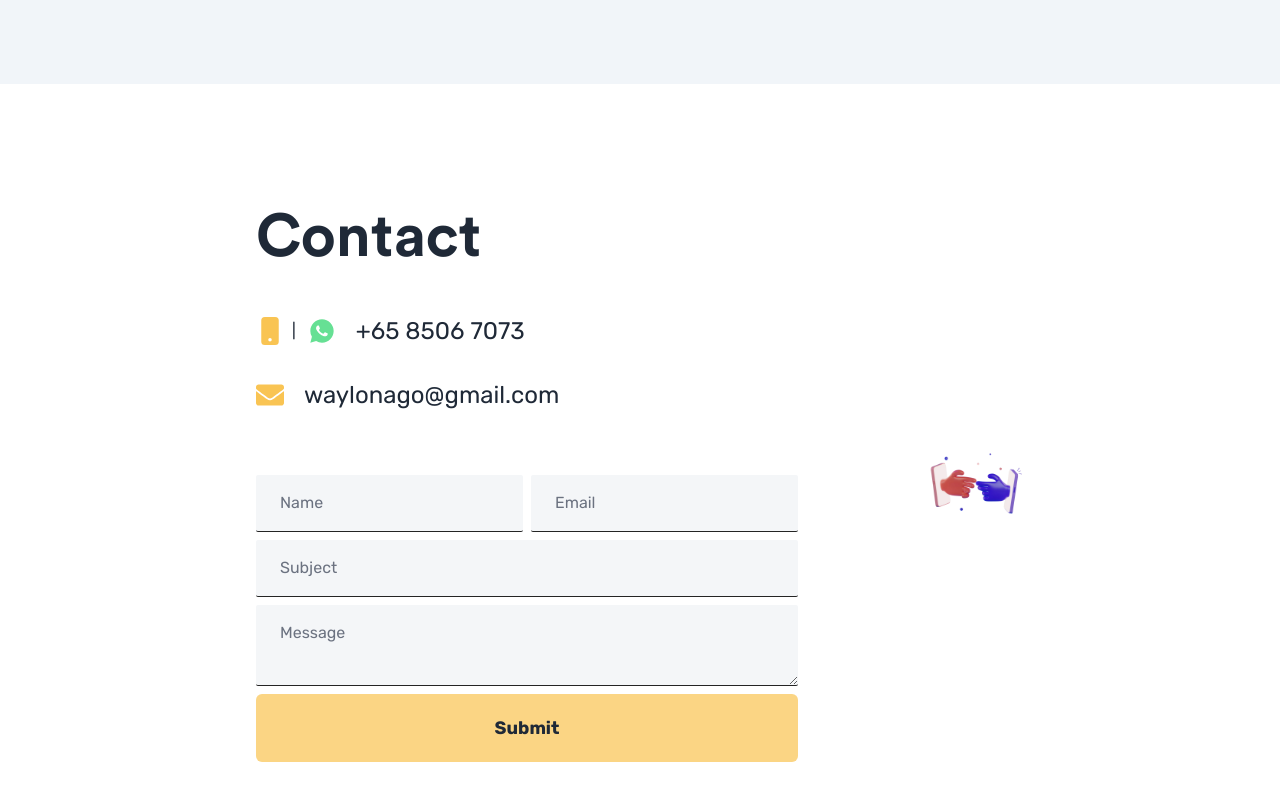
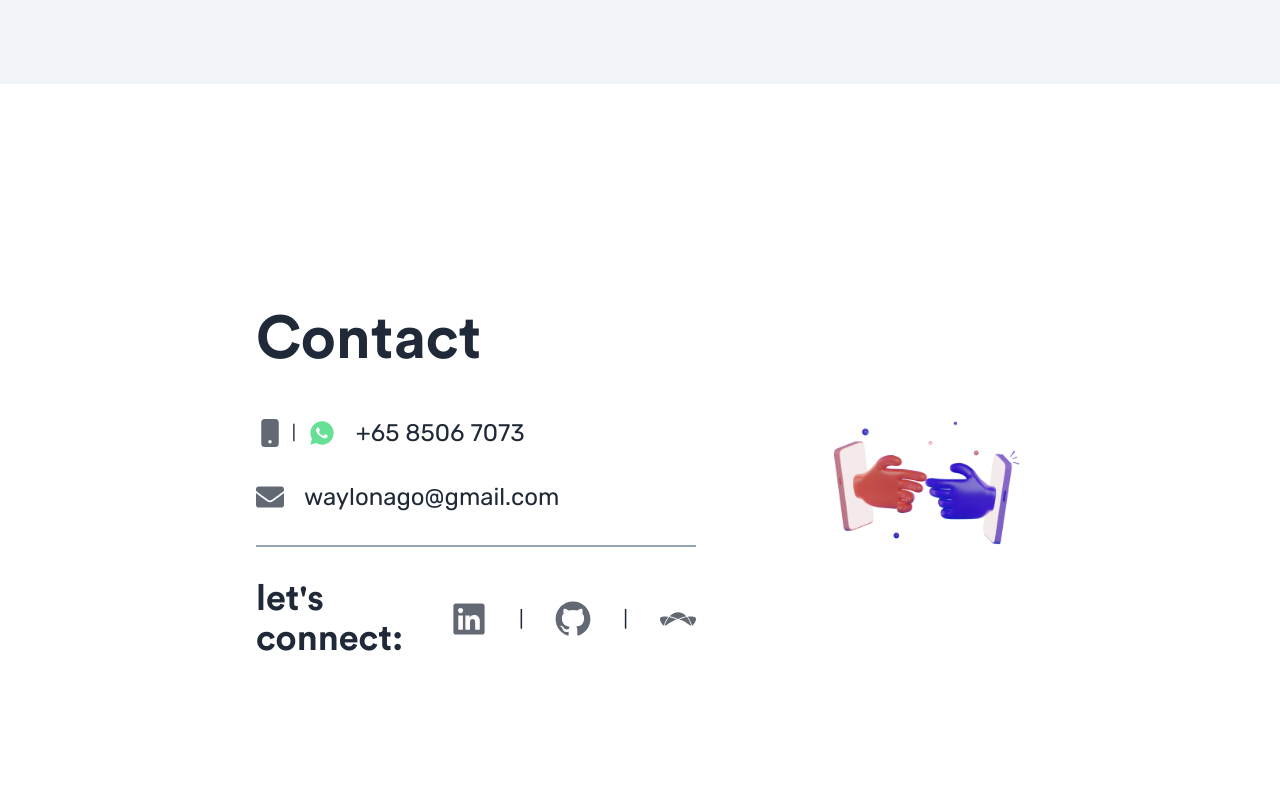
Before and after one commit to waynnbz/wz-profile, a Next.js app: page / in a window 1280 px wide. Shown: the part 3956-4756 px from the top of the page. Built offline with nearby package versions, Linux system fonts and the light colour scheme.

Commit message:
contact fix

```diff
--- a/components/Contact.tsx
+++ b/components/Contact.tsx
@@ -2,6 +2,10 @@ import React from 'react';
 import { BsPhoneFill as PhoneIcon } from 'react-icons/bs';
 import { FaEnvelope as EnvelopeIcon } from 'react-icons/fa';
 import { RiWhatsappFill as WhatsappIcon } from 'react-icons/ri';
+import { RxLinkedinLogo as LinkedInIcon } from 'react-icons/rx';
+import { SiTopcoder as TopCoderIcon } from 'react-icons/si';
+import { RxGithubLogo as GithubIcon } from 'react-icons/rx';
+
 import { useForm, SubmitHandler } from 'react-hook-form';
 import Image from 'next/image';
 
@@ -37,19 +41,52 @@ function Contact({ darker }: Props) {
         </div>
         <div className="flex justify-center items-lef space-x-5">
           <div className="flex gap-2 items-center">
-            <PhoneIcon className="text-[#F7AB0A] dark:text-[#3b82f680] h-7 w-7 animate-pulse" />
+            <PhoneIcon className="h-7 w-7 animate-pulse" />
             {' | '}
             <WhatsappIcon className="text-[#25D366] ml-1 bg-white rounded-md h-7 w-7 animate-pulse" />
           </div>
           <p className="text-2xl">+65 8506 7073</p>
         </div>
 
-        <div className="flex justify-center items-center space-x-5">
-          <EnvelopeIcon className="text-[#F7AB0A] dark:text-[#3b82f680] h-7 w-7 animate-pulse" />
+        <div
+          onClick={() => {
+            window.open(`mailto:waylonago@gmail.com`);
+          }}
+          className="flex justify-center items-center space-x-5 cursor-pointer hover:text-[#F7AB0A] hover:dark:text-[#3b82f680]"
+        >
+          <EnvelopeIcon className="h-7 w-7 animate-pulse" />
           <p className="text-2xl">waylonago@gmail.com</p>
         </div>
 
-        <form
+        <div className="w-full h-0.5 bg-slate-400"></div>
+
+        <div className="flex gap-12 text-1xl md:text-2xl xl:text-4xl font-bold font-CircularStd">
+          let{"'"}s connect:
+          <div className="flex gap-8 items-center text-lg font-normal font-sans">
+            <LinkedInIcon
+              onClick={() => {
+                window.open(`https://www.linkedin.com/in/wpzeng`);
+              }}
+              className="hover:text-[#F7AB0A] hover:dark:text-[#3b82f680] h-9 w-9 animate-pulse cursor-pointer"
+            />{' '}
+            {' | '}
+            <GithubIcon
+              onClick={() => {
+                window.open(`https://github.com/waynnbz`);
+              }}
+              className="hover:text-[#F7AB0A] hover:dark:text-[#3b82f680] h-9 w-9 animate-pulse cursor-pointer"
+            />{' '}
+            {' | '}
+            <TopCoderIcon
+              onClick={() => {
+                window.open(`https://www.topcoder.com/members/waynn`);
+              }}
+              className="hover:text-[#F7AB0A] hover:dark:text-[#3b82f680] h-9 w-9 animate-pulse cursor-pointer"
+            />
+          </div>
+        </div>
+
+        {/* <form
           onSubmit={handleSubmit(onSubmit)}
           className="flex flex-col space-y-2 w-auto md:w-fit mx-auto mt-8"
         >
@@ -86,7 +123,7 @@ function Contact({ darker }: Props) {
           >
             Submit
           </button>
-        </form>
+        </form> */}
       </div>
 
       <div className="relative w-full lg:w-1/2 h-full h-min-2/3">
@@ -119,15 +156,15 @@ function Contact({ darker }: Props) {
     //     <div className="space-y-10">
     //       <div className="flex items-center space-x-5 justify-center">
     //         <div className="flex gap-2 items-center">
-    //           <PhoneIcon className="text-[#F7AB0A] dark:text-[#3b82f680] h-7 w-7 animate-pulse" />
+    //           <PhoneIcon className="hover:text-[#F7AB0A] hover:dark:text-[#3b82f680] h-7 w-7 animate-pulse cursor-pointer" />
     //           {' | '}
-    //           <WhatsappIcon className="text-[#25D366] ml-1 bg-white rounded-md h-7 w-7 animate-pulse" />
+    //           <WhatsappIcon className="text-[#25D366] ml-1 bg-white rounded-md h-7 w-7 animate-pulse cursor-pointer" />
     //         </div>
     //         <p className="text-2xl">+65 8506 7073</p>
     //       </div>
 
     //       <div className="flex items-center space-x-5 justify-center">
-    //         <EnvelopeIcon className="text-[#F7AB0A] dark:text-[#3b82f680] h-7 w-7 animate-pulse" />
+    //         <EnvelopeIcon className="hover:text-[#F7AB0A] hover:dark:text-[#3b82f680] h-7 w-7 animate-pulse cursor-pointer" />
     //         <p className="text-2xl">waylonago@gmail.com</p>
     //       </div>
 
--- a/styles/globals.css
+++ b/styles/globals.css
@@ -20,7 +20,7 @@
   } */
 
   .contactInput {
-    @apply outline-none bg-slate-400/10 rounded-sm border-b px-2 md:px-6 py-4 border-[#242424]
+    @apply outline-none bg-slate-400/10 rounded-sm border-b px-6 py-4 border-[#242424]
     text-gray-500 placeholder-gray-500 transition-all focus:border-[#F7AB0A]/40
     focus:text-[#F7AB0A]/40 hover:border-[#F7AB0A]/40 dark:focus:border-[#3b82f680]/40
     dark:focus:text-[#3b82f680]/40 dark:hover:border-[#3b82f680]/40
```
